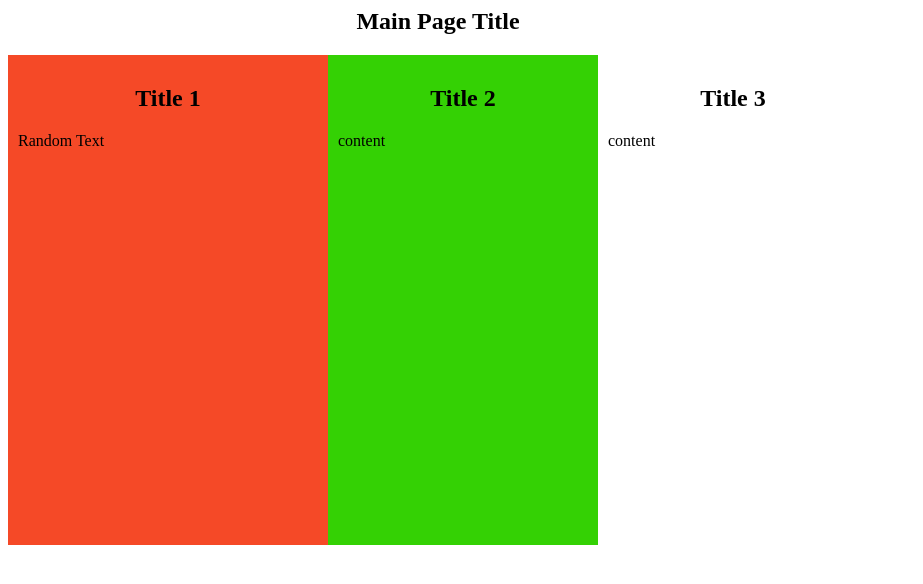
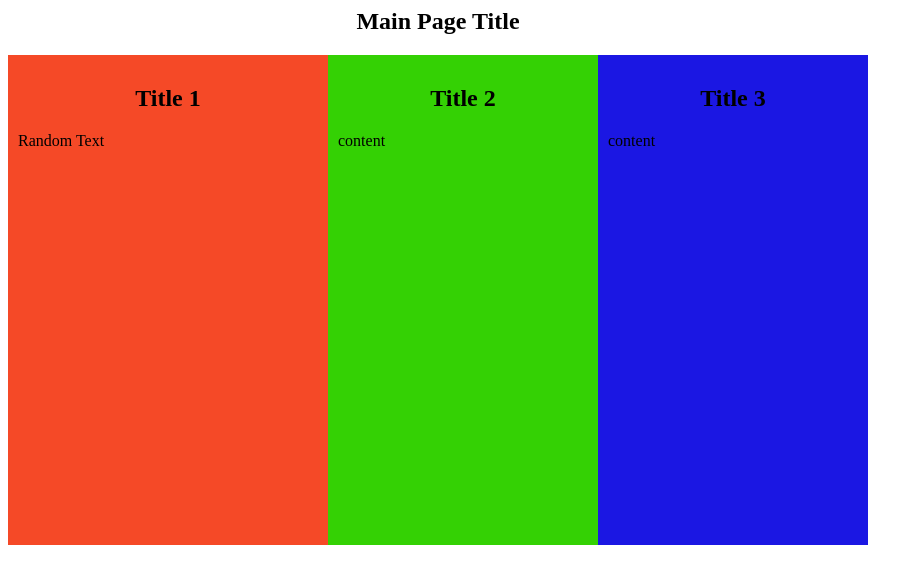
Before and after one commit to junaydi124/junaydi124.github.io, a plain HTML site: page index.html in a window 1280 px wide. Shown: the whole page, without its empty margins (0-923 px from the left). Drawn offline with Linux system fonts and the light colour scheme.

Commit message:
Update index.html

```diff
--- a/index.html
+++ b/index.html
@@ -20,7 +20,7 @@
  width: 250px;
  }
  #block3 {
- background-color: #place colour here;
+ background-color: #1B17E3;
  width: 250px;
 
       }
```
